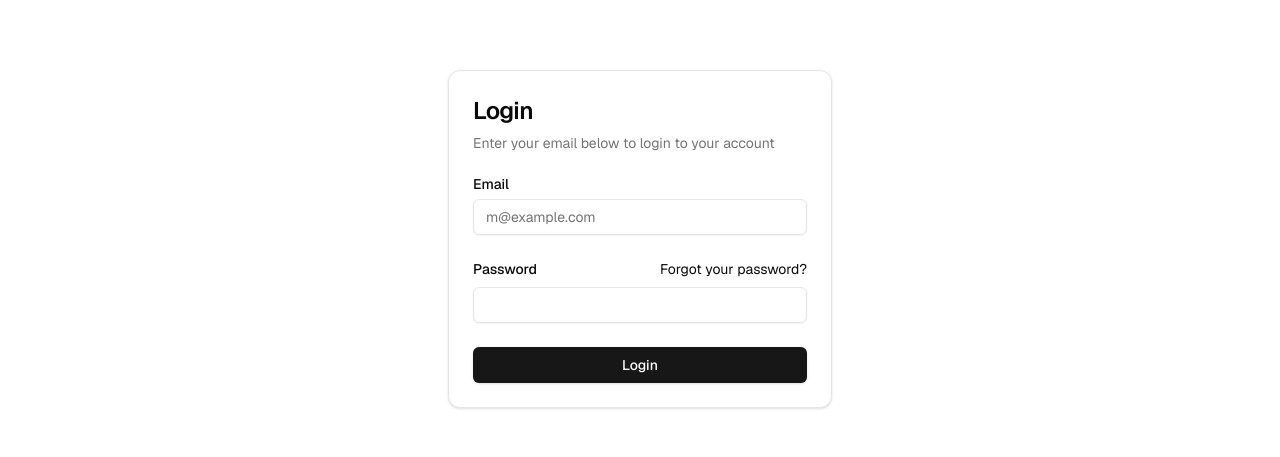
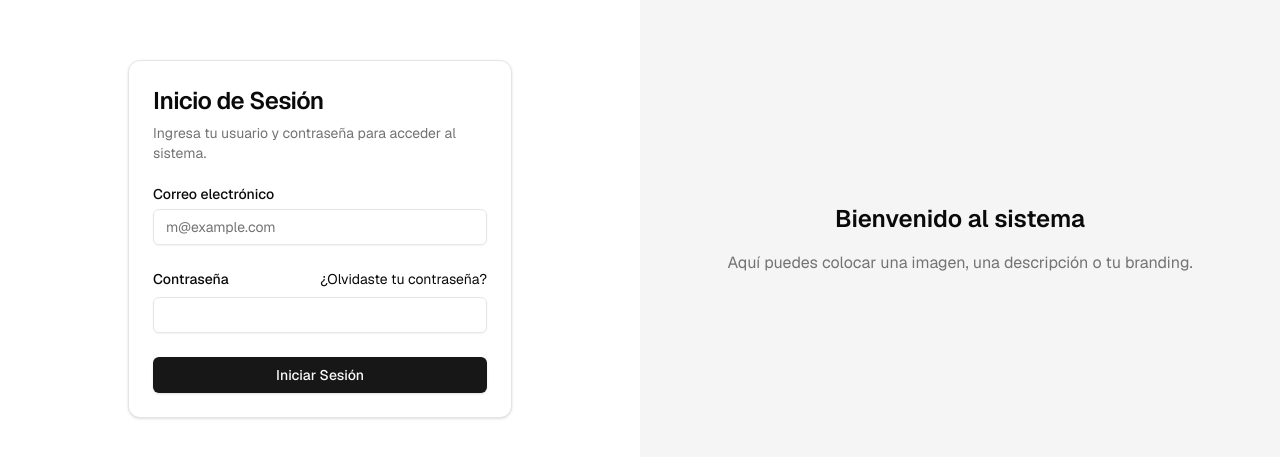
Before and after one commit to GloriousEvolution1141/Auth-Next15, a Next.js app: page /auth/login in a window 1280 px wide. Shown: the part 161-618 px from the top of the page. Built offline with nearby package versions, Linux system fonts and the light colour scheme; no server answers.

Commit message:
feat(app): login decoration

```diff
--- a/app/auth/login/page.tsx
+++ b/app/auth/login/page.tsx
@@ -2,9 +2,23 @@ import { LoginForm } from "@/components/login-form";
 
 export default function Page() {
   return (
-    <div className="flex min-h-svh w-full items-center justify-center p-6 md:p-10">
-      <div className="w-full max-w-sm">
-        <LoginForm />
+    <div className="grid min-h-svh w-full grid-cols-1 md:grid-cols-2">
+      {/* Columna izquierda: Login */}
+      <div className="flex items-center justify-center p-6 md:p-10 bg-background">
+        <div className="w-full max-w-sm">
+          <LoginForm />
+        </div>
+      </div>
+
+      {/* Columna derecha: contenedor libre */}
+      <div className="hidden md:flex items-center justify-center bg-muted">
+        {/* Aquí puedes poner una imagen, texto, animación, etc. */}
+        <div className="text-center p-10">
+          <h2 className="text-2xl font-semibold mb-4">Bienvenido al sistema</h2>
+          <p className="text-muted-foreground">
+            Aquí puedes colocar una imagen, una descripción o tu branding.
+          </p>
+        </div>
       </div>
     </div>
   );
--- a/components/forgot-password-form.tsx
+++ b/components/forgot-password-form.tsx
@@ -62,17 +62,19 @@ export function ForgotPasswordForm({
       ) : (
         <Card>
           <CardHeader>
-            <CardTitle className="text-2xl">Reset Your Password</CardTitle>
+            <CardTitle className="text-2xl">
+              Restablecer su contraseña
+            </CardTitle>
             <CardDescription>
-              Type in your email and we&apos;ll send you a link to reset your
-              password
+              Ingrese su correo electrónico y le enviaremos un enlace para
+              restablecer su contraseña.
             </CardDescription>
           </CardHeader>
           <CardContent>
             <form onSubmit={handleForgotPassword}>
               <div className="flex flex-col gap-6">
                 <div className="grid gap-2">
-                  <Label htmlFor="email">Email</Label>
+                  <Label htmlFor="email">Correo electrónico</Label>
                   <Input
                     id="email"
                     type="email"
@@ -84,16 +86,16 @@ export function ForgotPasswordForm({
                 </div>
                 {error && <p className="text-sm text-red-500">{error}</p>}
                 <Button type="submit" className="w-full" disabled={isLoading}>
-                  {isLoading ? "Sending..." : "Send reset email"}
+                  {isLoading ? "Enviando..." : "Enviar correo de reinicio"}
                 </Button>
               </div>
               <div className="mt-4 text-center text-sm">
-                Already have an account?{" "}
+                ¿Ya tienes una cuenta?{" "}
                 <Link
                   href="/auth/login"
                   className="underline underline-offset-4"
                 >
-                  Login
+                  Acceder
                 </Link>
               </div>
             </form>
--- a/components/login-form.tsx
+++ b/components/login-form.tsx
@@ -51,16 +51,16 @@ export function LoginForm({
     <div className={cn("flex flex-col gap-6", className)} {...props}>
       <Card>
         <CardHeader>
-          <CardTitle className="text-2xl">Login</CardTitle>
+          <CardTitle className="text-2xl">Inicio de Sesión</CardTitle>
           <CardDescription>
-            Enter your email below to login to your account
+            Ingresa tu usuario y contraseña para acceder al sistema.
           </CardDescription>
         </CardHeader>
         <CardContent>
           <form onSubmit={handleLogin}>
             <div className="flex flex-col gap-6">
               <div className="grid gap-2">
-                <Label htmlFor="email">Email</Label>
+                <Label htmlFor="email">Correo electrónico</Label>
                 <Input
                   id="email"
                   type="email"
@@ -72,12 +72,12 @@ export function LoginForm({
               </div>
               <div className="grid gap-2">
                 <div className="flex items-center">
-                  <Label htmlFor="password">Password</Label>
+                  <Label htmlFor="password">Contraseña</Label>
                   <Link
                     href="/auth/forgot-password"
                     className="ml-auto inline-block text-sm underline-offset-4 hover:underline"
                   >
-                    Forgot your password?
+                    ¿Olvidaste tu contraseña?
                   </Link>
                 </div>
                 <Input
@@ -90,7 +90,7 @@ export function LoginForm({
               </div>
               {error && <p className="text-sm text-red-500">{error}</p>}
               <Button type="submit" className="w-full" disabled={isLoading}>
-                {isLoading ? "Logging in..." : "Login"}
+                {isLoading ? "Iniciando Sesión..." : "Iniciar Sesión"}
               </Button>
             </div>
             {/* <div className="mt-4 text-center text-sm">
```
